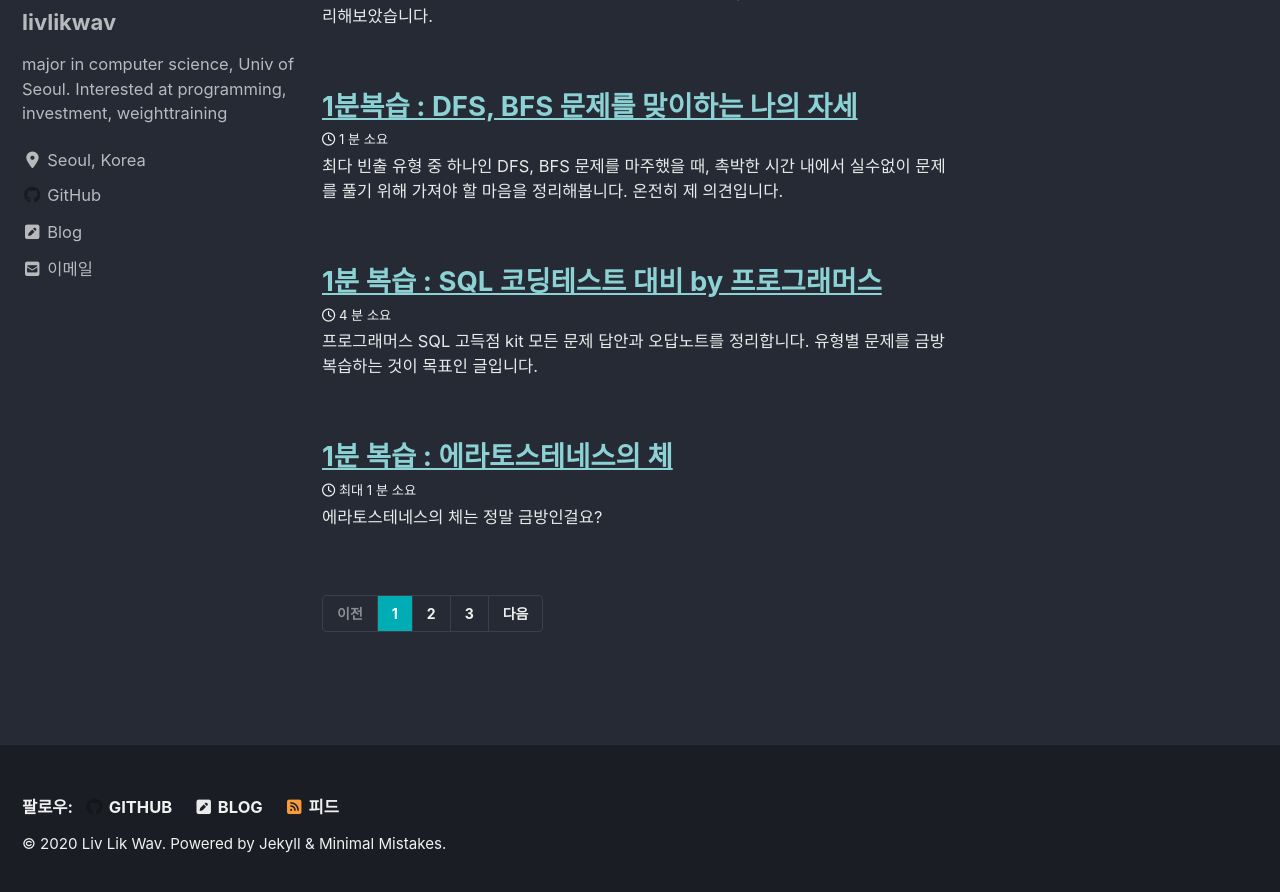
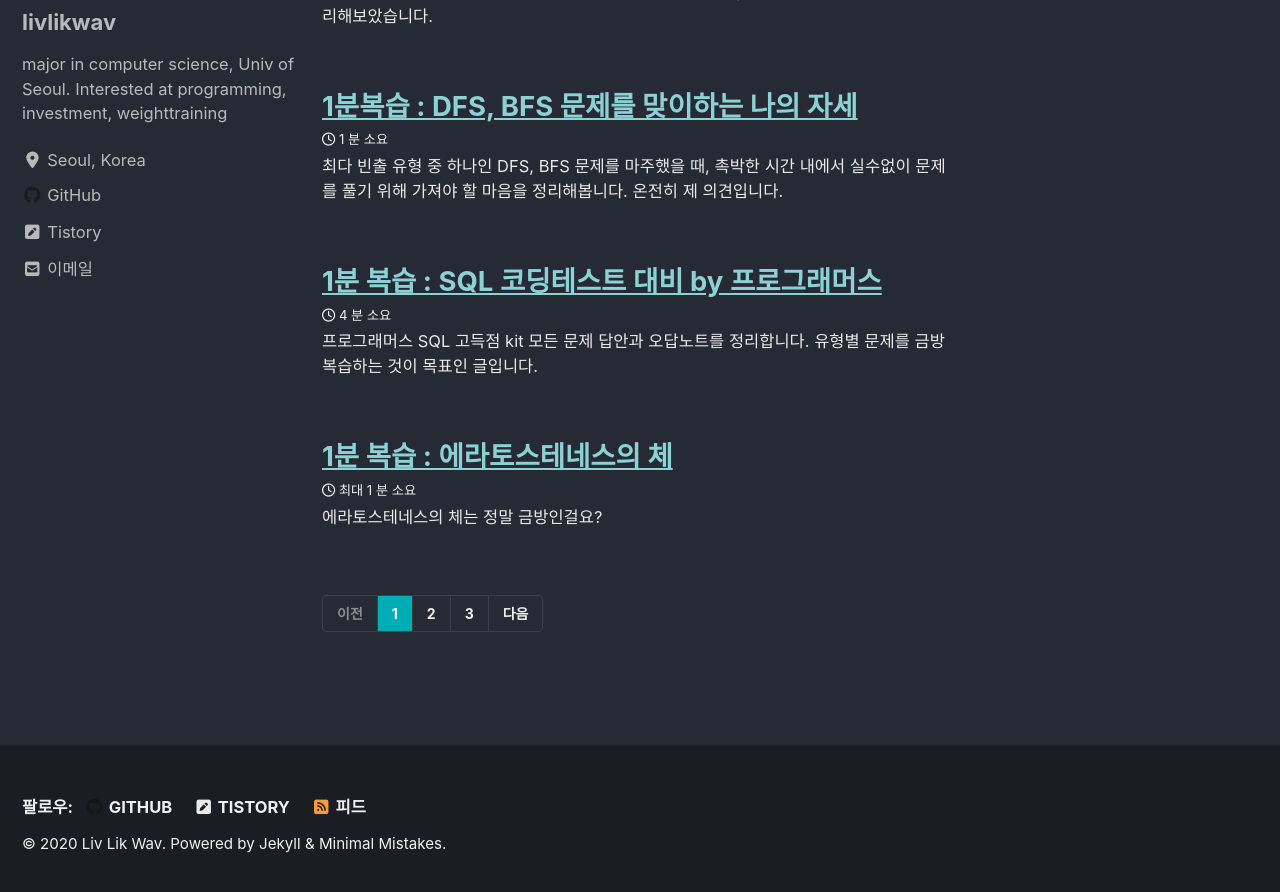
Before and after one commit to livlikwav/livlikwav.github.io, a Jekyll site: the page built from index.html, in a window 1280 px wide and 900 px high, scrolled down 461 px. Shown: the top 892 px of the window. Built offline with Jekyll 4.4.1, drawn with Linux system fonts in a browser that asks for light colours; cached includes are drawn as plain includes; nearby versions of some CDN libraries; the list of posts is cut into pages by our own code.

Commit message:
edit more

```diff
--- a/_config.yml
+++ b/_config.yml
@@ -121,7 +121,7 @@ author:
     - label: "GitHub"
       icon: "fab fa-fw fa-github"
       url: "https://github.com/livlikwav"
-    - label: "Blog"
+    - label: "Tistory"
       icon: "fas fa-fw fa-pen-square"
       url: "https://livlikwav.tistory.com/"
 
@@ -131,7 +131,7 @@ footer:
     - label: "GitHub"
       icon: "fab fa-fw fa-github"
       url: "https://github.com/livlikwav"
-    - label: "Blog"
+    - label: "Tistory"
       icon: "fas fa-fw fa-pen-square"
       url: "https://livlikwav.tistory.com/"
 
```
Also changed, not shown: 1 other file.
